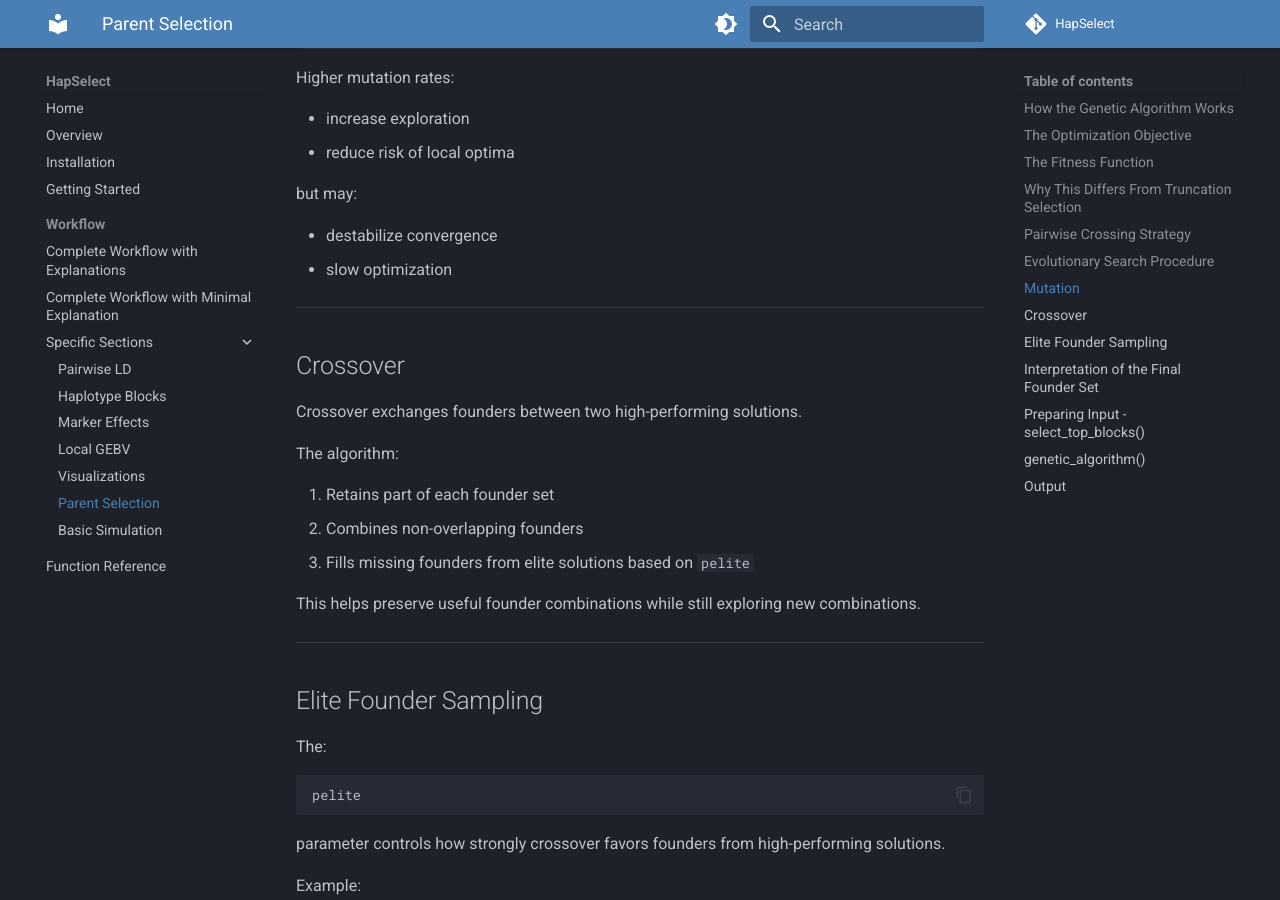
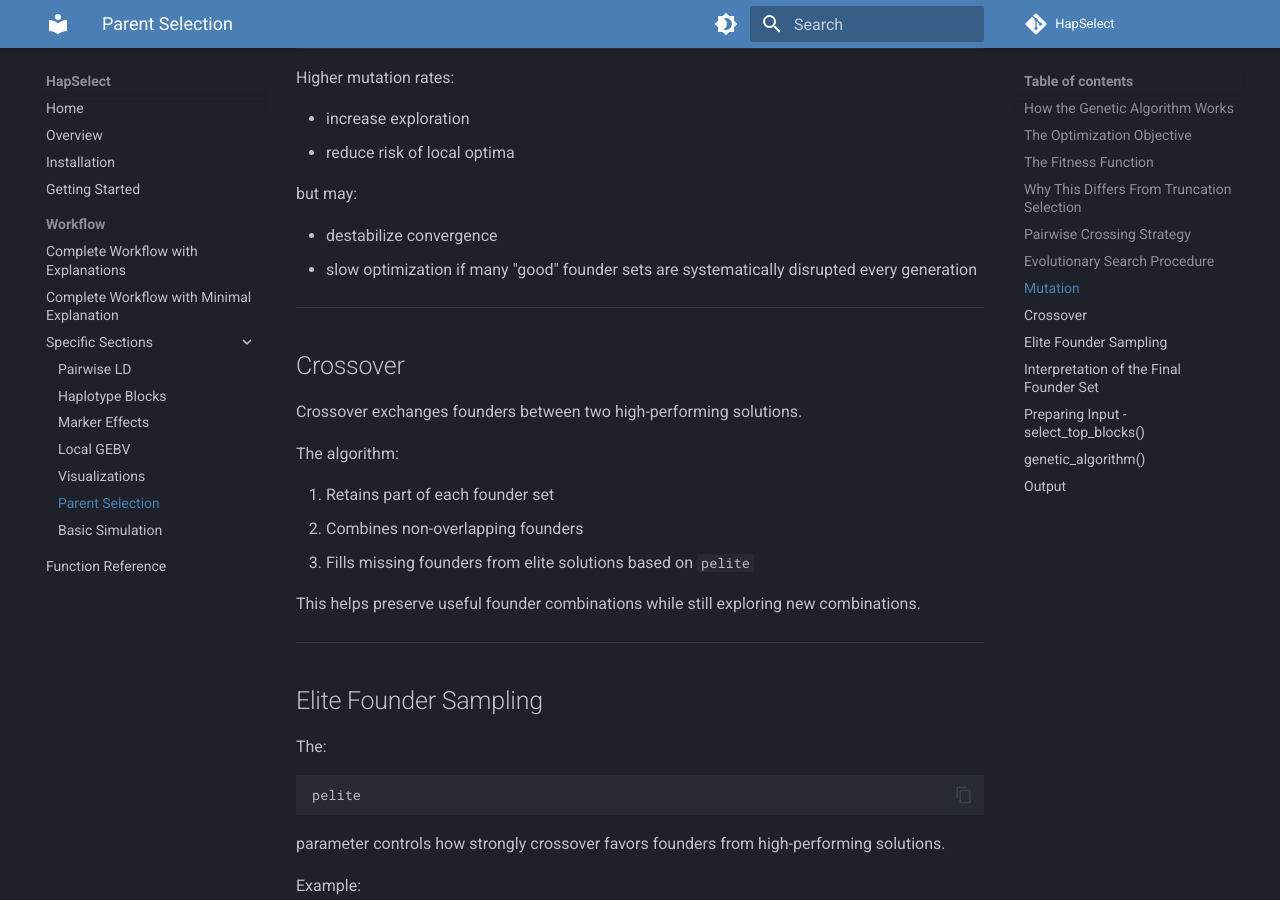
Before and after one commit to wrshf7/HapSelect-Docs, an MkDocs documentation site: the page built from docs/workflow/parent-selection.md, in a window 1280 px wide and 900 px high, scrolled down 3298 px. Built offline with MkDocs 1.6.1 and Material for MkDocs 9.7.7, drawn with Linux system fonts in a browser that asks for light colours; comment, search, counter and statistics services are not loaded.

Commit message:
Update parent-selection.md

```diff
--- a/docs/workflow/parent-selection.md
+++ b/docs/workflow/parent-selection.md
@@ -129,7 +129,7 @@ Higher mutation rates:
 but may:
 
 - destabilize convergence
-- slow optimization
+- slow optimization if many "good" founder sets are systematically disrupted every generation
 
 ---
 
```
